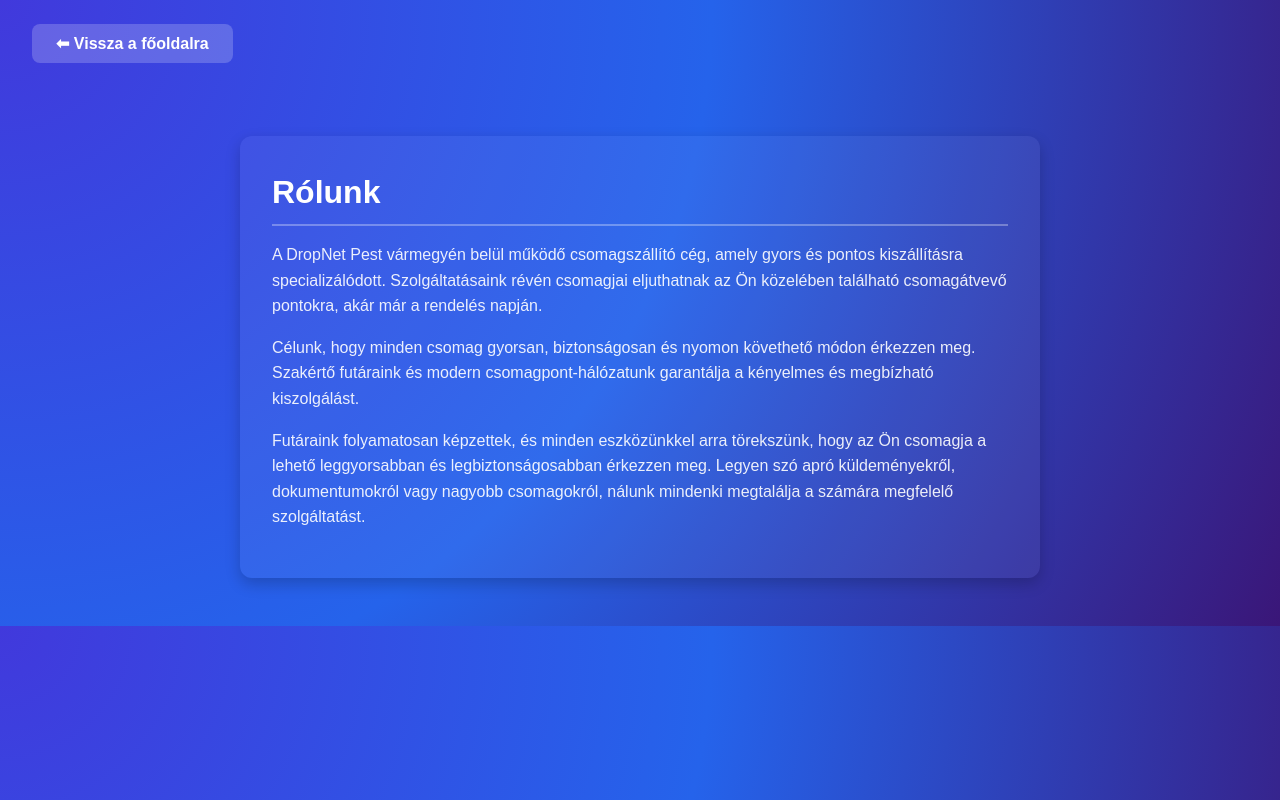
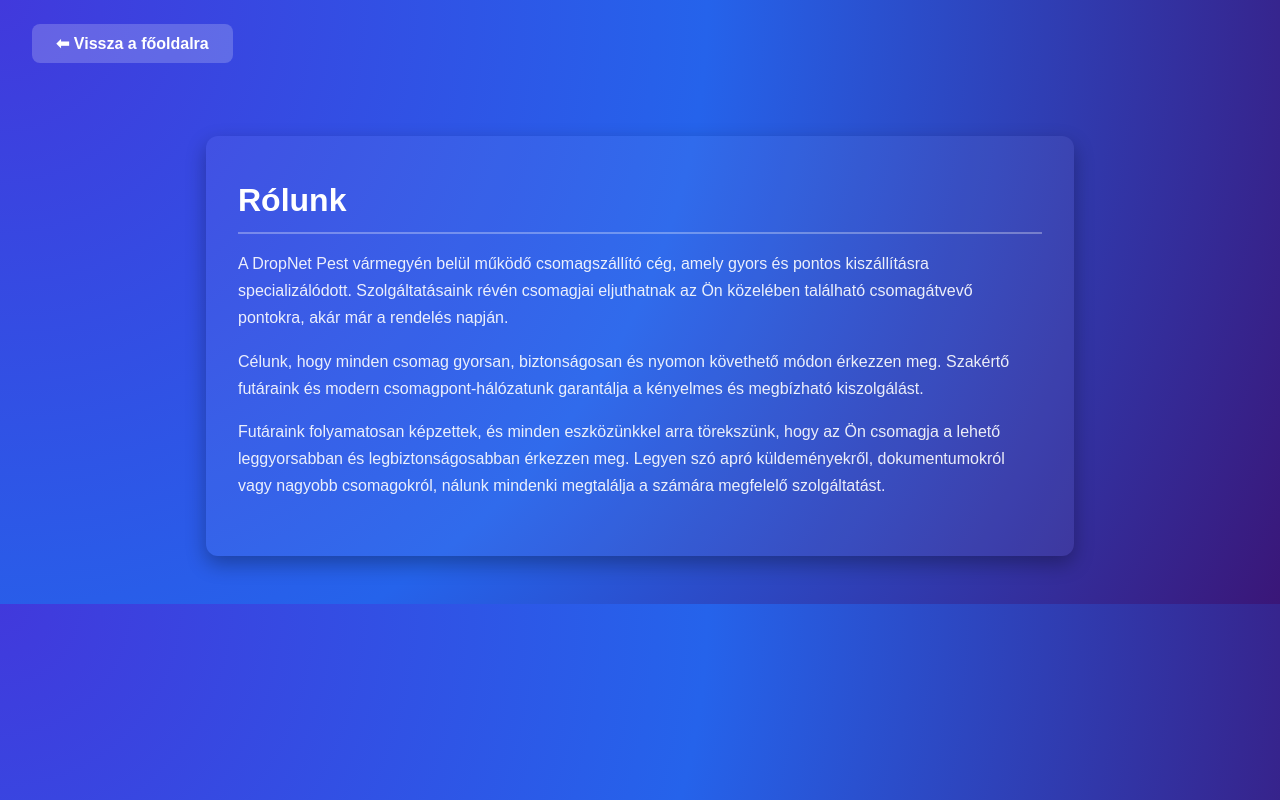
Before and after one commit to jakusnoel12445/dropnet, a PHP site: page /rolunk.html in a window 1280 px wide. Run offline with PHP 8.4, Linux system fonts and the light colour scheme.

Commit message:
Update rolunk.css

```diff
--- a/rolunk.css
+++ b/rolunk.css
@@ -31,25 +31,36 @@ body {
 
 /* ==== Rólunk szekció ==== */
 .about-us {
-  max-width: 800px;
+  max-width: 900px;
   margin: 3rem auto;
-  padding: 2rem;
-  background: rgba(255,255,255,0.05);
-  border-radius: 12px;
-  box-shadow: 0 6px 15px rgba(0,0,0,0.2);
-  text-align: left;
+  padding: 0 1rem;
 }
 
-.about-us h2 {
+/* Kártya stílus */
+.about-card {
+  background: rgba(255,255,255,0.05);
+  padding: 2.5rem 2rem;
+  border-radius: 12px;
+  box-shadow: 0 8px 20px rgba(0,0,0,0.3);
+  text-align: left;
+  transition: transform 0.3s, box-shadow 0.3s;
+}
+
+.about-card:hover {
+  transform: translateY(-5px);
+  box-shadow: 0 12px 25px rgba(0,0,0,0.4);
+}
+
+.about-card h2 {
   font-size: 2rem;
   margin-bottom: 1rem;
   border-bottom: 2px solid rgba(255,255,255,0.3);
   padding-bottom: 0.5rem;
 }
 
-.about-us p {
+.about-card p {
   font-size: 1rem;
   margin-bottom: 1rem;
-  line-height: 1.6;
+  line-height: 1.7;
   opacity: 0.9;
 }
```
